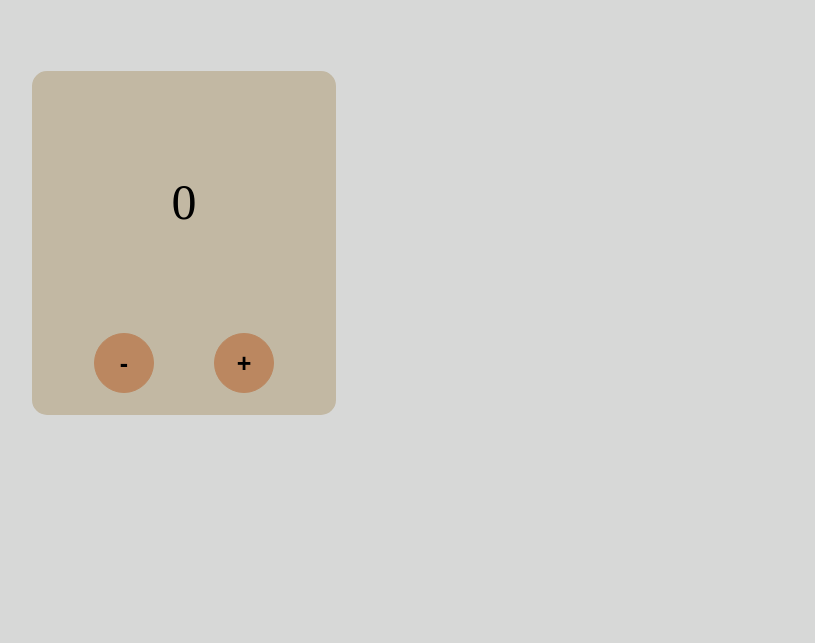
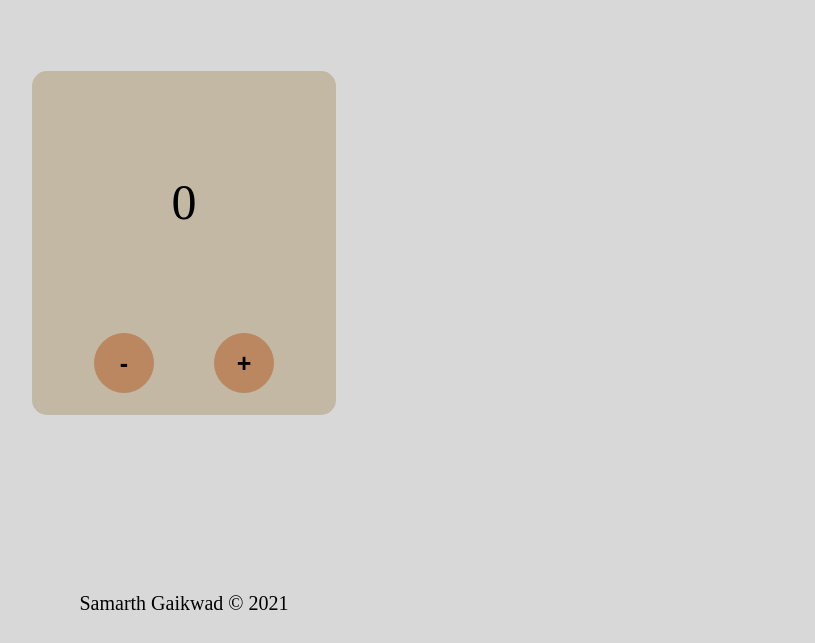
Before and after one commit to nero7777/simple-html-counter, a plain HTML site: page index.html in a window 1280 px wide. Shown: the part 157-800 px from the top of the page, without its empty margins (456-1271 px from the left). Drawn offline with Linux system fonts and the light colour scheme.

Commit message:
added the footer section

```diff
--- a/index.html
+++ b/index.html
@@ -26,6 +26,7 @@
             <button class="increment" id="incButton">+</button>
         </div>
     </div>
+    <footer class="foot"><p>Samarth Gaikwad &#169; 2021</p></footer>
     <script src="https://kit.fontawesome.com/253537b2bf.js" crossorigin="anonymous"></script>
     <script src="app.js"></script>
 </body>
--- a/styles.css
+++ b/styles.css
@@ -71,6 +71,7 @@ header{
     margin-top: 0;
 }
 .main-box{
+    z-index: 4;
     position: absolute;
     width: 300px;
     height: 340px;
@@ -108,3 +109,23 @@ button{
     border: 1px solid #BB8760;
     position: relative;
 }
+
+footer{
+    display: flex;
+    position: absolute;
+    width: 100%;
+    height: 64px;
+    text-align: center;
+    background-color: rgb(215, 216, 215);
+    top: 91vh;
+    justify-content: center;
+    align-items: center;
+    font-size: 20px;
+    transition: 0.4s;
+
+}
+.dark footer{
+    background-color: rgb(28 ,28, 28);
+    color: white;
+    transition: 0.3s;
+}
```
